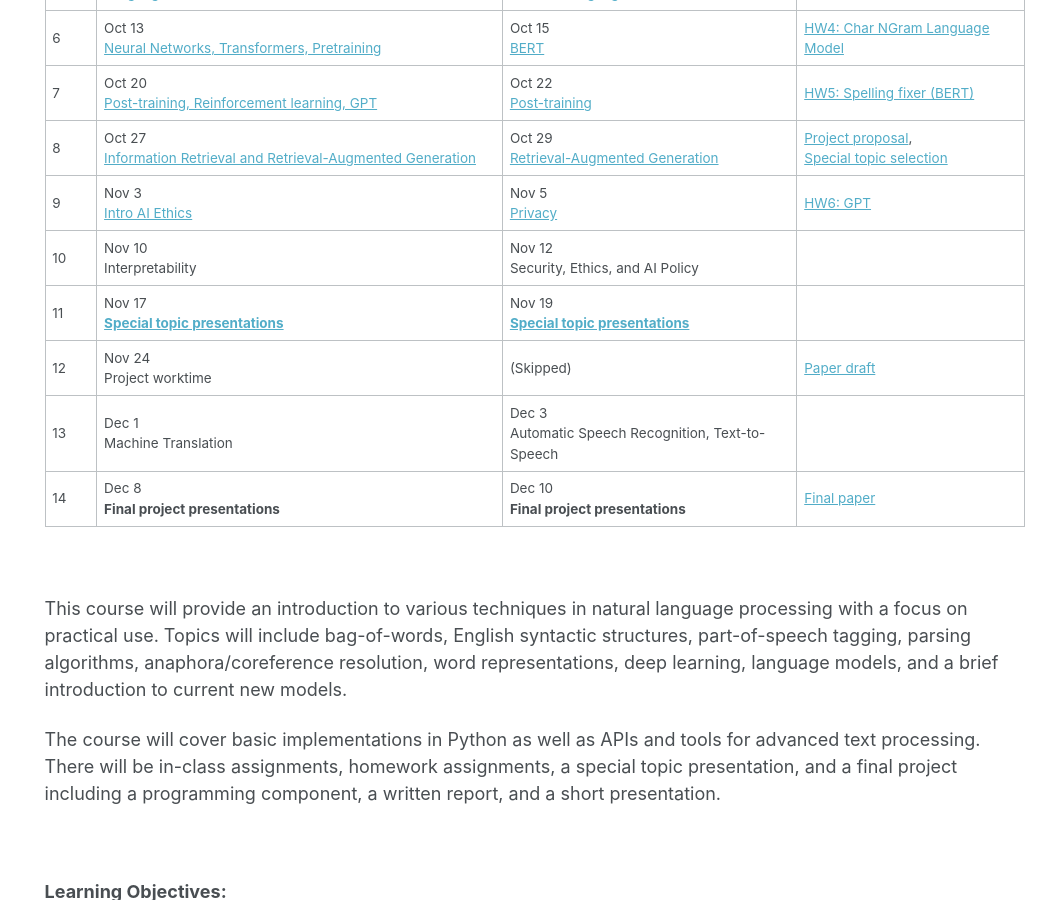
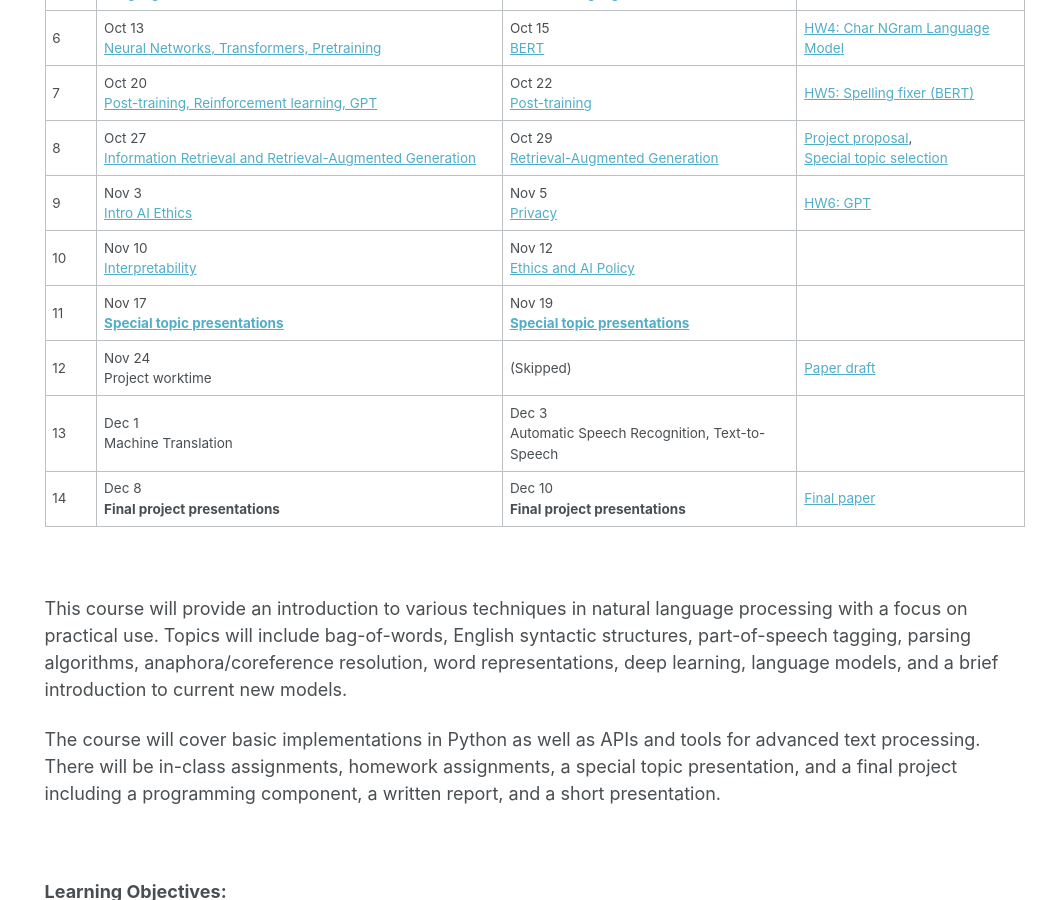
Before and after one commit to rasikabh/rasikabh.github.io, a Jekyll site: the page built from _pages/nlp2026.md, in a window 1280 px wide and 900 px high, scrolled down 721 px. Shown: the whole window, without its empty margins (237-1280 px from the left). Built offline with Jekyll 4.4.1, drawn with Linux system fonts in a browser that asks for light colours.

Commit message:
Week 10 slides

```diff
--- a/_pages/nlp2026.md
+++ b/_pages/nlp2026.md
@@ -43,7 +43,7 @@ h2, h3, h4, h5, h6 {margin: 0;}
 | 7 | Oct 20 <br> [Post-training, Reinforcement learning, GPT](https://docs.google.com/presentation/d/1o8lGe-9u0EByNDEMtdbmljCyYpFLNov9VgsPlOSKvUQ/edit?usp=sharing) | Oct 22 <br> [Post-training](https://docs.google.com/presentation/d/1o8lGe-9u0EByNDEMtdbmljCyYpFLNov9VgsPlOSKvUQ/edit?usp=sharing) | [HW5: Spelling fixer (BERT)](https://docs.google.com/document/d/1uti-8TZaxlRnKl2e4HyNdwVIQ1swn3-If-7uPuWohaw/edit?usp=sharing) |
 | 8 | Oct 27 <br> [Information Retrieval and Retrieval-Augmented Generation](https://docs.google.com/presentation/d/1w9y4U6aYxDAT1eEiJU7-Hubc7dqh4u0l/edit?usp=sharing&ouid=112853780886070628884&rtpof=true&sd=true) | Oct 29 <br> [Retrieval-Augmented Generation](https://docs.google.com/presentation/d/1w9y4U6aYxDAT1eEiJU7-Hubc7dqh4u0l/edit?usp=sharing&ouid=112853780886070628884&rtpof=true&sd=true) | [Project proposal](https://docs.google.com/document/d/1EIH9J0WQ0WLz2YYH4i2iGDVnrcge4hzrffRvvk6KFDo/edit?usp=sharing), <br> [Special topic selection](https://docs.google.com/spreadsheets/d/13w6P9529-5FEtqWqYkOjvoE6RHs3s4Quq5942s11yeQ/edit?usp=sharing) |
 | 9 | Nov 3 <br> [Intro AI Ethics](https://docs.google.com/presentation/d/1h1Fz9htn-AvRHPGJ6UxcvtLCB7yEsHEOSalqGqWJAuI/edit?usp=sharing) | Nov 5 <br> [Privacy](https://docs.google.com/presentation/d/1P7N8xKP6L_OMeNAaJ1W-rZe4dLMlVmJlVQS8s37bHkc/edit?usp=sharing) | [HW6: GPT](https://docs.google.com/document/d/1PpRfKgPxaaK2Bizy46X7nwk-pJq3fggV-W-o1mWZdLQ/edit?usp=sharing) |
-| 10 | Nov 10 <br> Interpretability | Nov 12 <br> Security, Ethics, and AI Policy |  |
+| 10 | Nov 10 <br> [Interpretability](https://docs.google.com/presentation/d/1FYX8ny99K0ZsEnl0jubtY5gSl0PUhm0NS4Pp2QQVatU/edit?usp=sharing) | Nov 12 <br> [Ethics and AI Policy](https://docs.google.com/presentation/d/1rFuQ8JA1oTJqV4ybEAFIupoR5jbBl0RsGb_tnvq05jk/edit?usp=sharing) |  |
 | 11 | Nov 17 <br> [**Special topic presentations**](https://docs.google.com/spreadsheets/d/13w6P9529-5FEtqWqYkOjvoE6RHs3s4Quq5942s11yeQ/edit?usp=sharing) | Nov 19 <br> [**Special topic presentations**](https://docs.google.com/spreadsheets/d/13w6P9529-5FEtqWqYkOjvoE6RHs3s4Quq5942s11yeQ/edit?usp=sharing) |  |
 | 12 | Nov 24 <br> Project worktime | (Skipped) | [Paper draft](https://docs.google.com/document/d/1EIH9J0WQ0WLz2YYH4i2iGDVnrcge4hzrffRvvk6KFDo/edit?usp=sharing) |
 | 13 | Dec 1 <br> Machine Translation | Dec 3 <br> Automatic Speech Recognition, Text-to-Speech |  |
```
